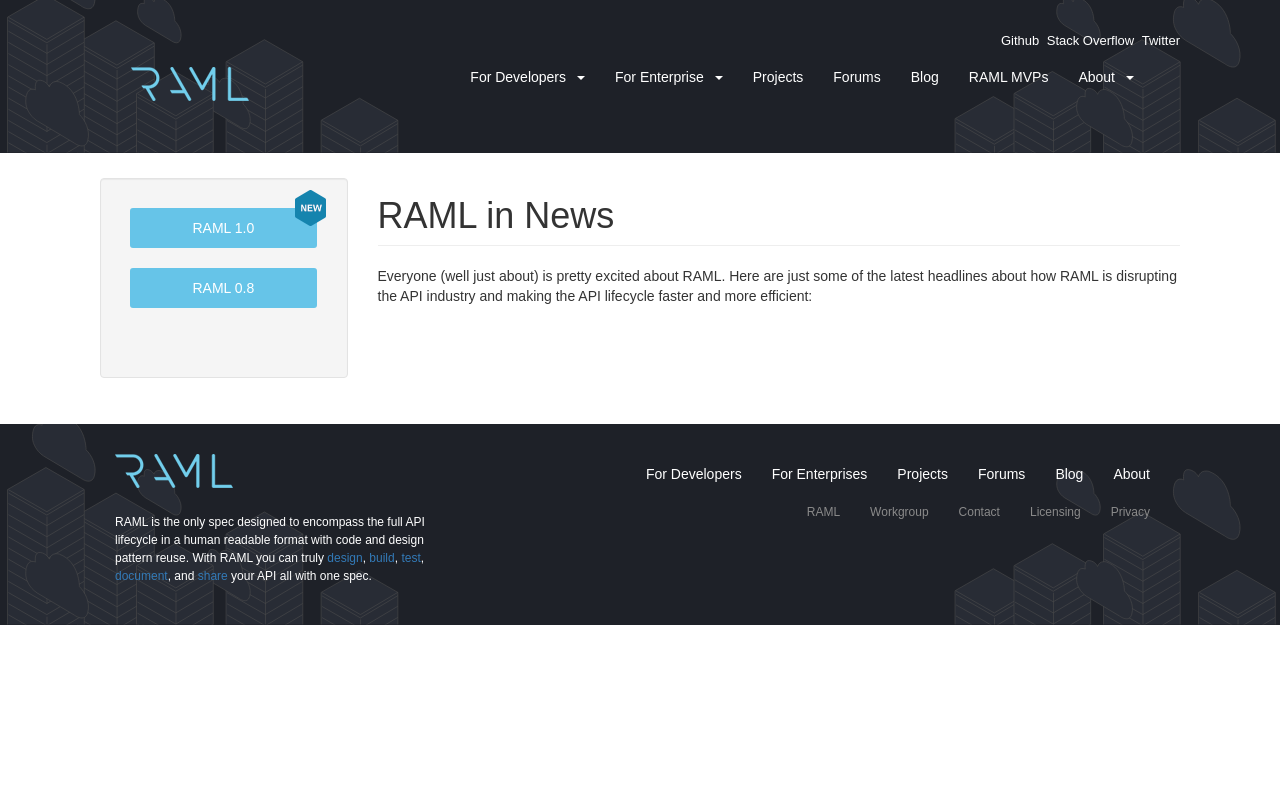
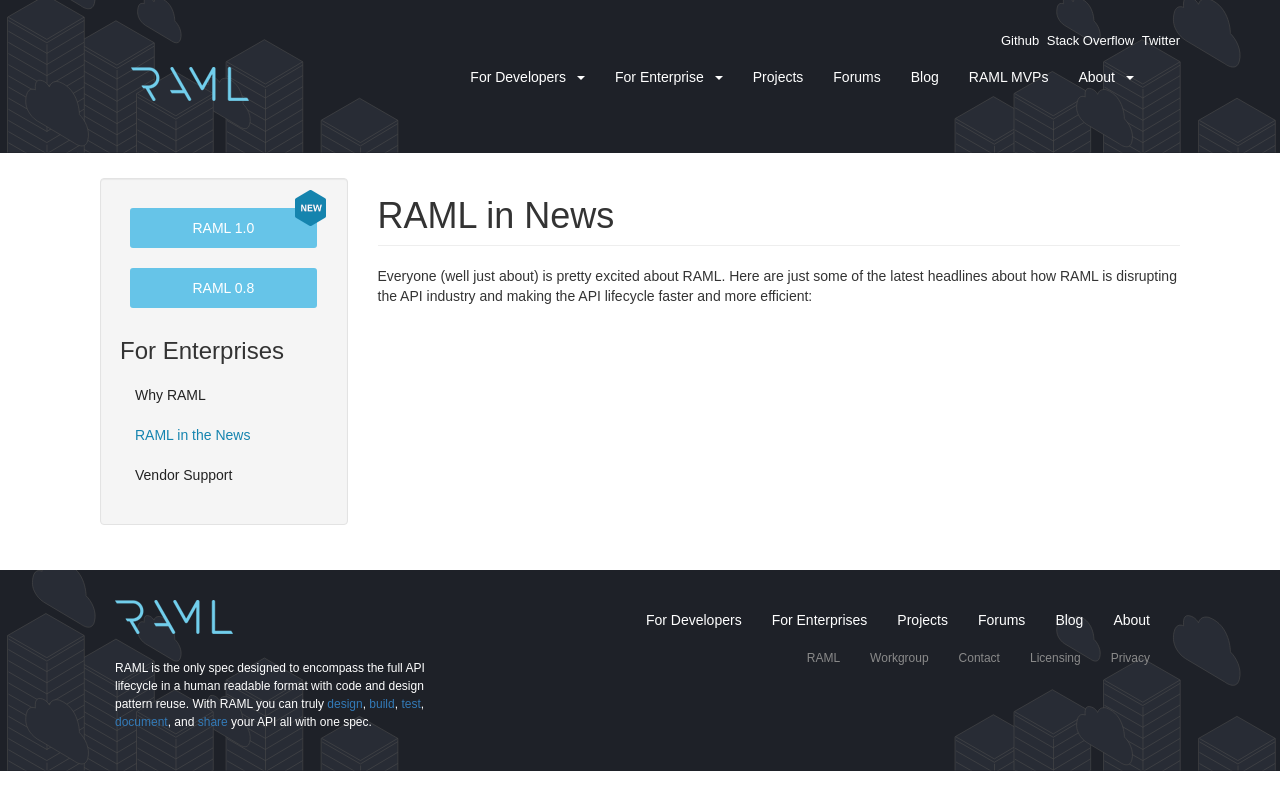
Before and after one commit to raml-org/raml-org, a Jekyll site: the page built from raml-in-news.html, in a window 1280 px wide. Shown: the top 810 px of the page. Built offline with Jekyll 4.4.1, drawn with Linux system fonts in a browser that asks for light colours; nearby versions of some CDN libraries.

Commit message:
Added favicon

```diff
--- a/_includes/header.html
+++ b/_includes/header.html
@@ -7,7 +7,7 @@
     <!--<meta name="viewport" content="width=device-width, initial-scale=1.0, maximum-scale=1.0">-->
     <meta name="viewport" content="width=device-width, target-densitydpi=device-dpi, initial-scale=0, maximum-scale=1, user-scalable=yes">
     <title>{{ page.title }} | {{ site.title }}</title>
-
+    <link rel="icon" href="/favicon.ico">
     <link rel="stylesheet" type="text/css" href="{{ site.baseurl }}/css/style.css" >
     <link rel="stylesheet" href="https://maxcdn.bootstrapcdn.com/font-awesome/4.5.0/css/font-awesome.min.css">
     <script src="https://ajax.googleapis.com/ajax/libs/jquery/1.11.2/jquery.min.js"></script>
--- a/_layouts/page.html
+++ b/_layouts/page.html
@@ -23,7 +23,7 @@
                     {% include raml-200-sidebar.html %}
                 </section>
                 {% endif %}
-                {% if page.title == 'Vendor Support' %}
+                {% if page.title == 'Vendor Support' or page.title == 'RAML in News' %}
                 <section class="sidebar-menu">
                     {% include vendor-support-sidebar.html %}
                 </section>
```
Also changed, not shown: favicon.ico (added).
